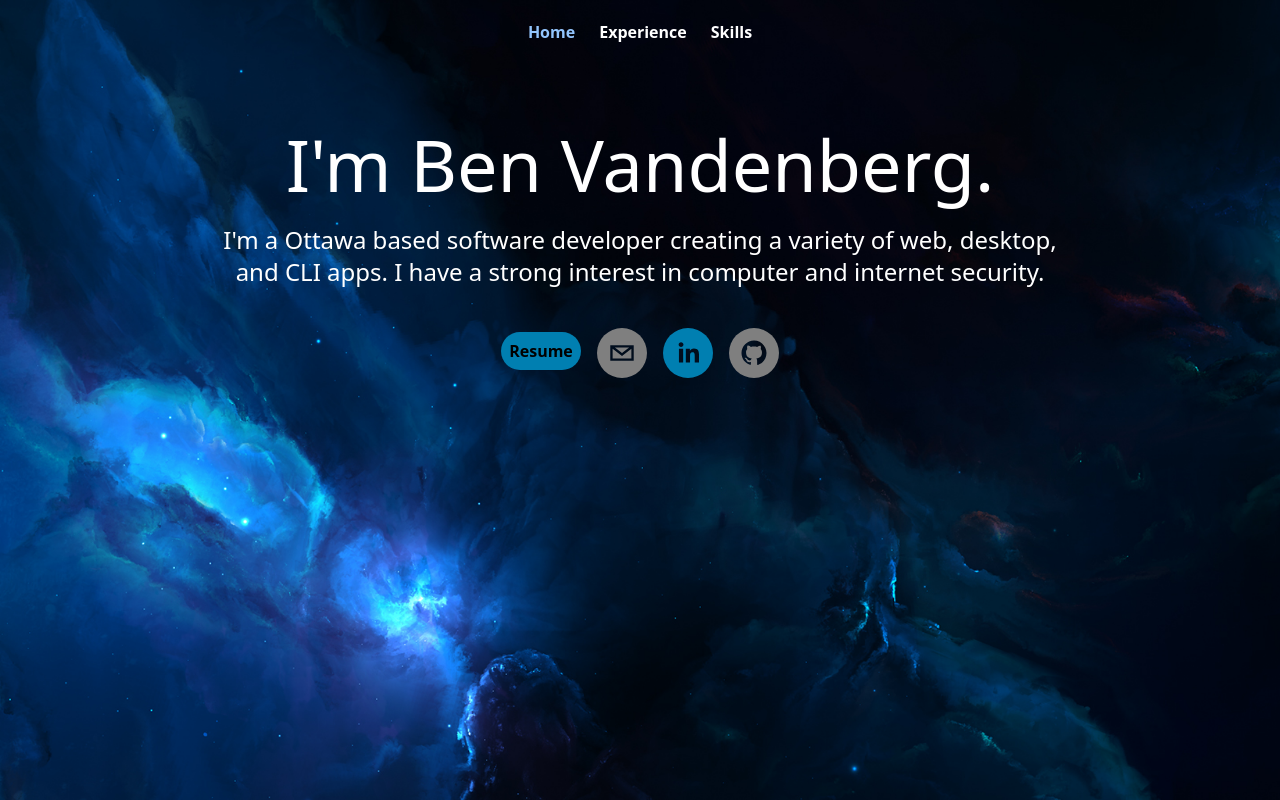
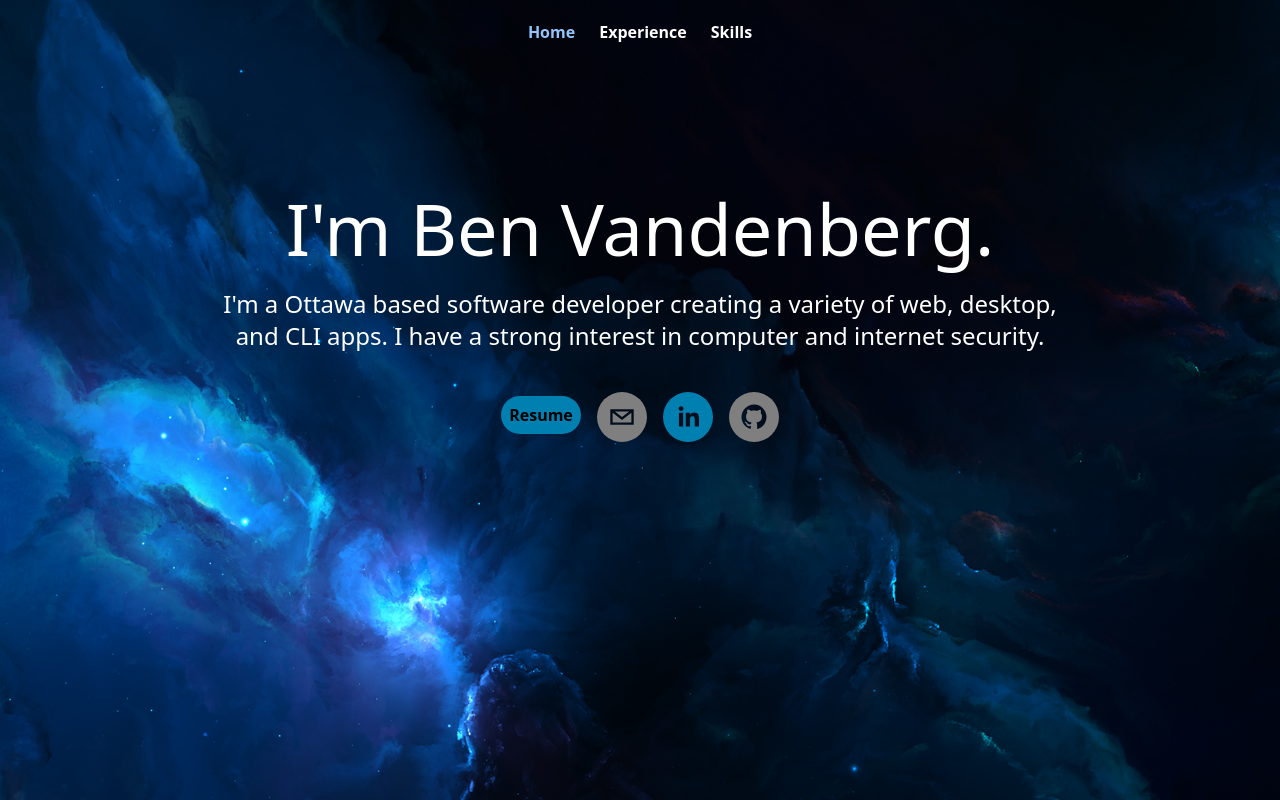
Before and after one commit to BenPVandenberg/Resume-Site, a Next.js app: page / in a window 1280 px wide. Built offline with nearby package versions, Linux system fonts and the light colour scheme.

Commit message:
Fine tune spacing on index and experience pages

```diff
--- a/styles/experience.module.css
+++ b/styles/experience.module.css
@@ -6,6 +6,7 @@
 .body {
     @apply xl:w-11/12;
     @apply 2xl:w-4/6;
+    max-width: 1815px;
 }
 
 .title {
@@ -22,7 +23,6 @@
     @apply flex;
     @apply flex-col;
 
-    /* test */
     @apply sm:flex-row;
 
     @apply bg-gray-800;
--- a/styles/index.module.css
+++ b/styles/index.module.css
@@ -1,5 +1,5 @@
 .home {
-    @apply lg:pt-16;
+    @apply sm:pt-32;
 }
 
 .title {
```
